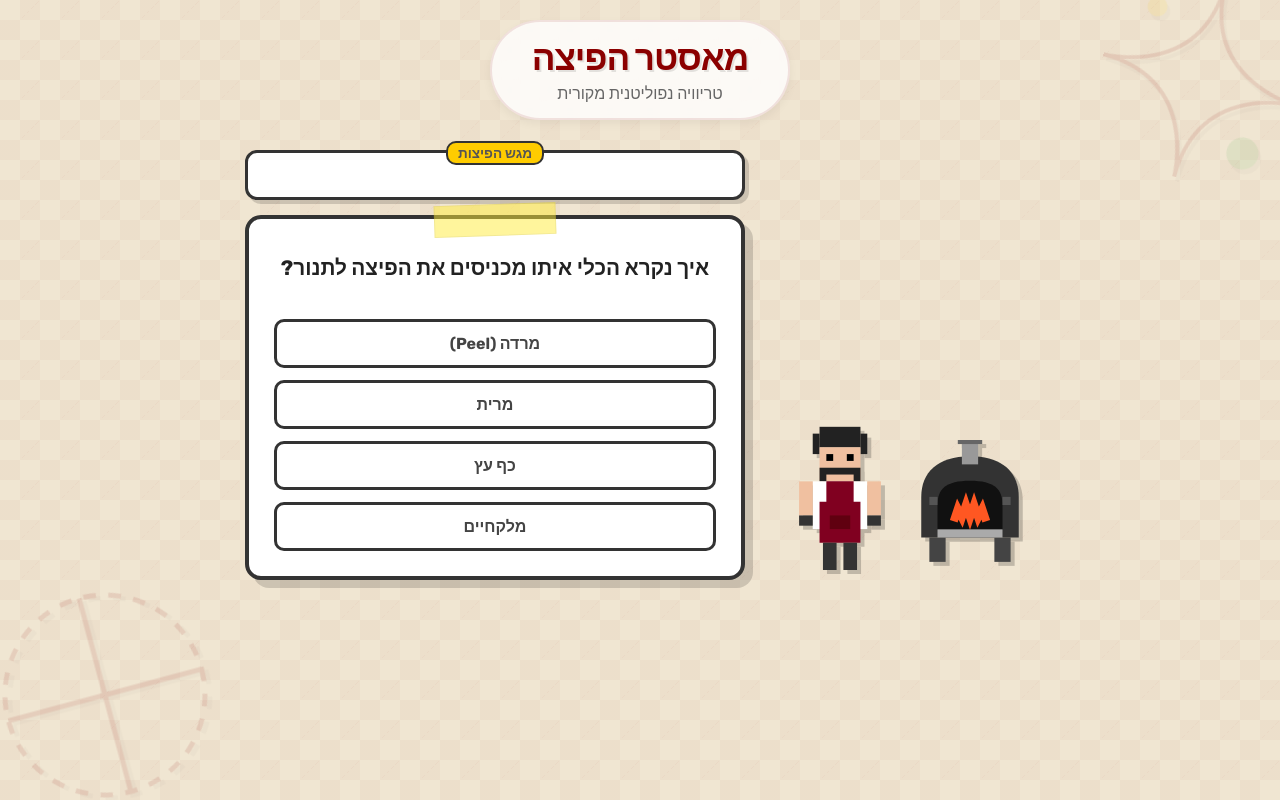
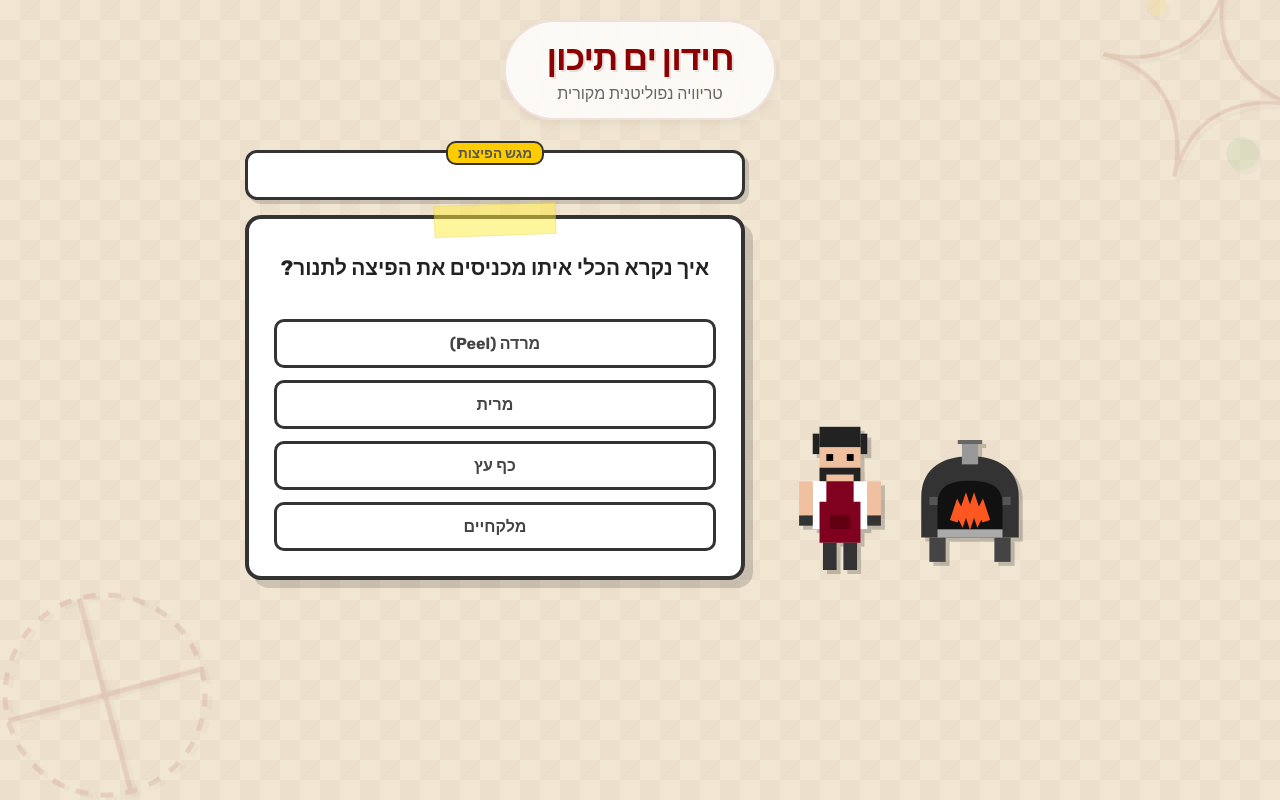
Before and after one commit to Anicha4ever/yamtichon, a plain HTML site: page index.html in a window 1280 px wide. Drawn offline with Linux system fonts and the light colour scheme.

Commit message:
Change title from 'מאסטר הפיצה' to 'חידון ים תיכון'

```diff
--- a/index.html
+++ b/index.html
@@ -389,7 +389,7 @@
 
 <div class="game-container">
     <header>
-        <h1>מאסטר הפיצה</h1>
+        <h1>חידון ים תיכון</h1>
         <div class="subtitle">טריוויה נפוליטנית מקורית</div>
     </header>
 
```
